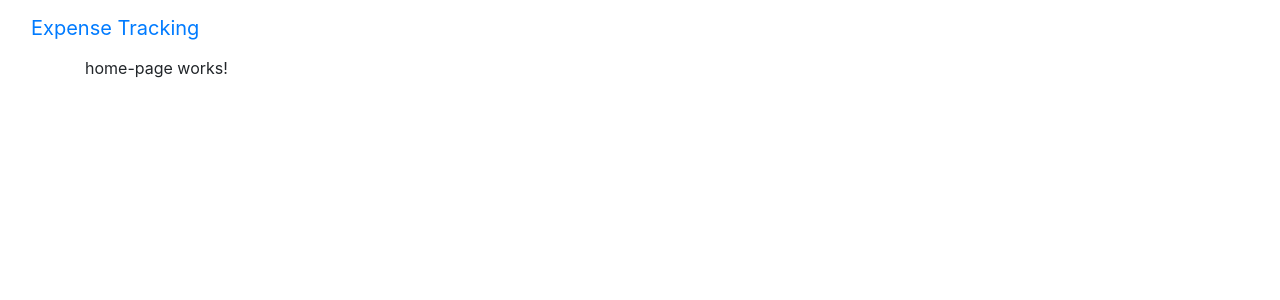
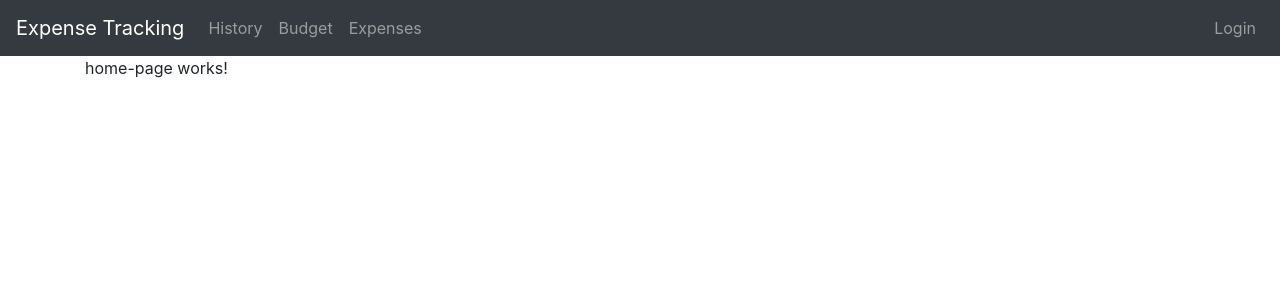
Before and after one commit to magnusbrok/Expense-Tracker-FrontEnd, an Angular app: page /home-page in a window 1280 px wide. Shown: the top 300 px of the page. Built offline with nearby package versions, Linux system fonts and the light colour scheme.

Commit message:
navbar now works in bootstrap 4

```diff
--- a/src/app/header/header.component.html
+++ b/src/app/header/header.component.html
@@ -1,18 +1,18 @@
-<nav class="navbar navbar-inverse">
-  <div class="container-fluid">
-    <div class="navbar-header">
-      <a routerLink="/home-page" class="navbar-brand">Expense Tracking</a>
-    </div>
-
-    <div class="collapse navbar-collapse">
-      <ul class="nav navbar-nav">
-        <li routerLinkActive="active"><a routerLink="/history">History</a></li>
-        <li routerLinkActive="active"><a routerLink="/budget">Budget</a></li>
-        <li routerLinkActive="active"><a routerLink="/expenses">Expenses</a></li>
-      </ul>
-      <ul class="nav navbar-nav navbar-right">
-        <li><a routerLink="/welcome-page"><span class="glyphicon glyphicon-log-in"></span> Login</a></li>
-      </ul>
-    </div>
+<nav class="navbar navbar-expand-sm bg-dark navbar-dark">
+  <a class="navbar-brand" routerLink="/home-page">Expense Tracking</a>
+  <ul class="navbar-nav">
+    <li class="nav-item">
+      <a class="nav-link" routerLinkActive="active" routerLink="/history">History</a>
+    </li>
+    <li class="nav-item">
+      <a class="nav-link" routerLinkActive="active" routerLink="/budget">Budget</a>
+    </li>
+    <li class="nav-item">
+      <a class="nav-link" routerLinkActive="active" routerLink="/expenses">Expenses</a>
+    </li>
+  </ul>
+  <span class="ml-auto"></span>
+  <div class="navbar-nav">
+    <a class="nav-item nav-link" routerLinkActive="active" routerLink="/welcome-page"><span class=""></span>Login</a>
   </div>
 </nav>
```
